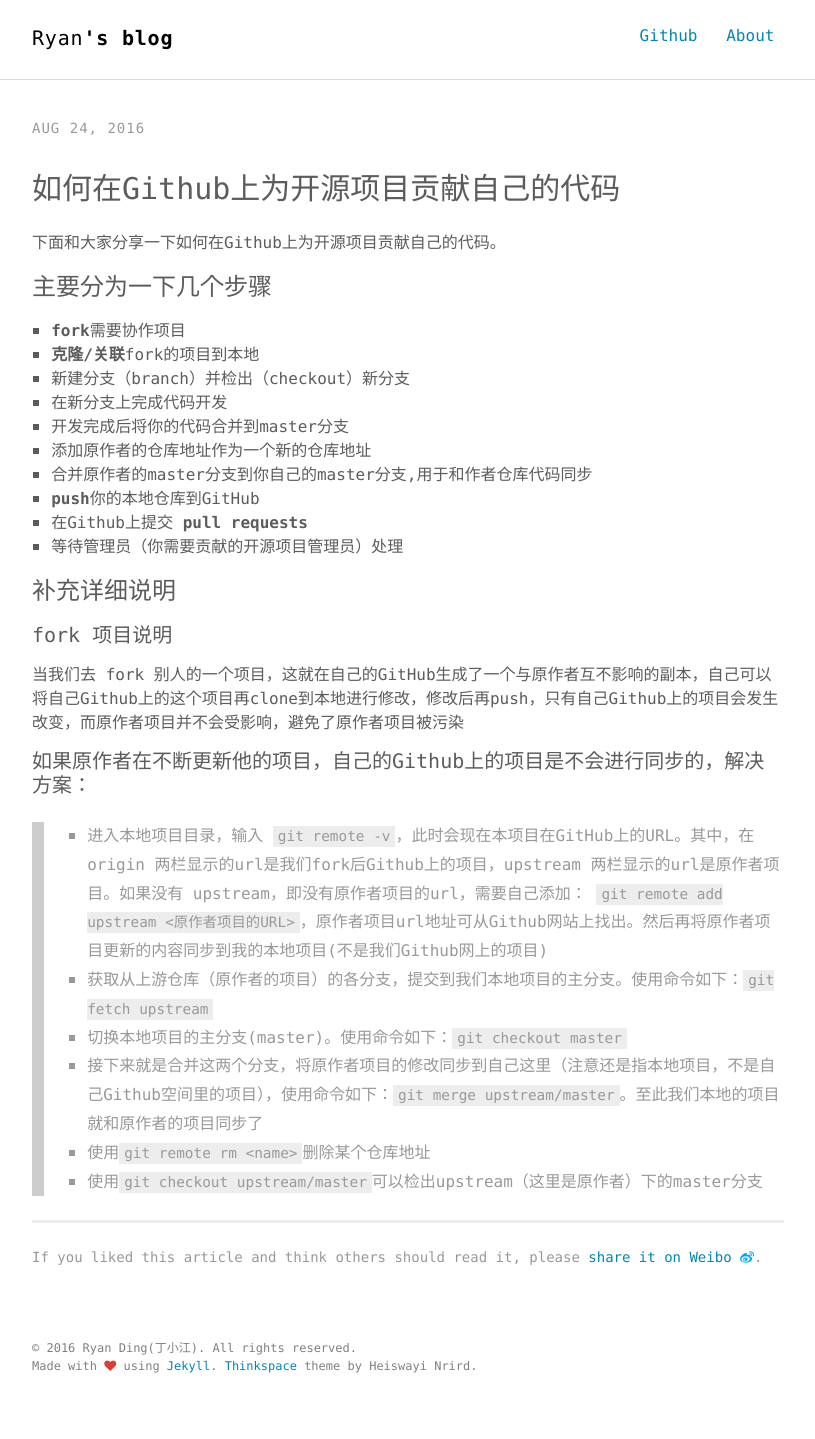
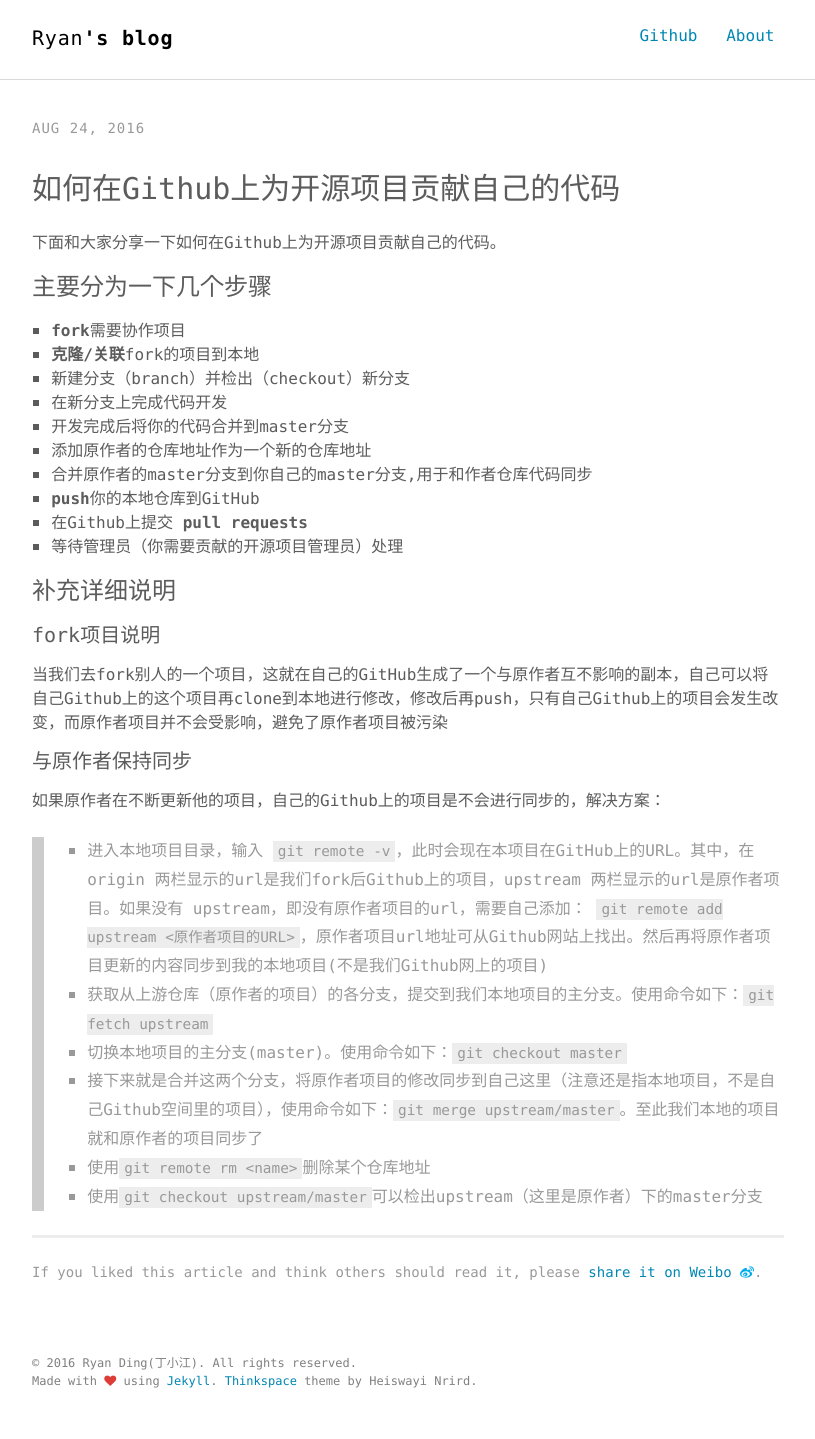
Before and after one commit to engineer-dahe/dahe.github.io, a Jekyll site: the page built from _posts/2016-08-24-github-cooperation-flow.md, in a window 1280 px wide. Shown: the whole page, without its empty margins (232-1047 px from the left). Built offline with Jekyll 4.4.1, drawn with Linux system fonts in a browser that asks for light colours.

Commit message:
edit post

```diff
--- a/_posts/2016-08-24-github-cooperation-flow.md
+++ b/_posts/2016-08-24-github-cooperation-flow.md
@@ -21,9 +21,13 @@ keywords: ""
 - 等待管理员（你需要贡献的开源项目管理员）处理
 
 ### 补充详细说明
-#### fork 项目说明
-当我们去 fork 别人的一个项目，这就在自己的GitHub生成了一个与原作者互不影响的副本，自己可以将自己Github上的这个项目再clone到本地进行修改，修改后再push，只有自己Github上的项目会发生改变，而原作者项目并不会受影响，避免了原作者项目被污染
-#### 如果原作者在不断更新他的项目，自己的Github上的项目是不会进行同步的，解决方案：
+
+#### fork项目说明
+当我们去fork别人的一个项目，这就在自己的GitHub生成了一个与原作者互不影响的副本，自己可以将自己Github上的这个项目再clone到本地进行修改，修改后再push，只有自己Github上的项目会发生改变，而原作者项目并不会受影响，避免了原作者项目被污染
+
+#### 与原作者保持同步
+如果原作者在不断更新他的项目，自己的Github上的项目是不会进行同步的，解决方案：
+
 > - 进入本地项目目录，输入 `git remote -v`，此时会现在本项目在GitHub上的URL。其中，在 origin 两栏显示的url是我们fork后Github上的项目，upstream 两栏显示的url是原作者项目。如果没有 upstream，即没有原作者项目的url，需要自己添加： `git remote add upstream <原作者项目的URL>`，原作者项目url地址可从Github网站上找出。然后再将原作者项目更新的内容同步到我的本地项目(不是我们Github网上的项目)
 > - 获取从上游仓库（原作者的项目）的各分支，提交到我们本地项目的主分支。使用命令如下：`git fetch upstream`
 > - 切换本地项目的主分支(master)。使用命令如下：`git checkout master`
```
